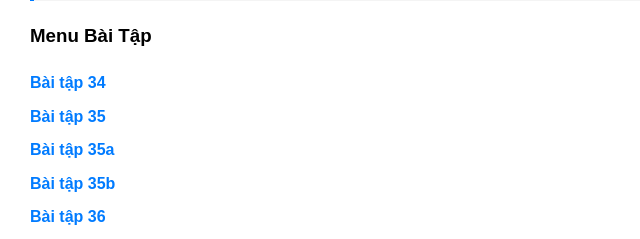
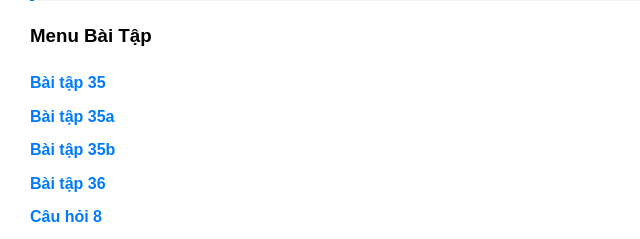
Before and after one commit to ntanquy003-tech/btgk, a plain HTML site: page index.html in a window 1280 px wide. Shown: the part 220-459 px from the top of the page, 0-640 px from the left. Drawn offline with Linux system fonts and the light colour scheme.

Commit message:
Update index.html

```diff
--- a/index.html
+++ b/index.html
@@ -43,7 +43,6 @@
 
     <h3>Menu Bài Tập</h3>
     <ul class="menu">
-        <li><a href="bt34.html">Bài tập 34</a></li>
         <li><a href="bt35.html">Bài tập 35</a></li>
         <li><a href="bt35a.html">Bài tập 35a</a></li>
         <li><a href="bt35b.html">Bài tập 35b</a></li>
```
